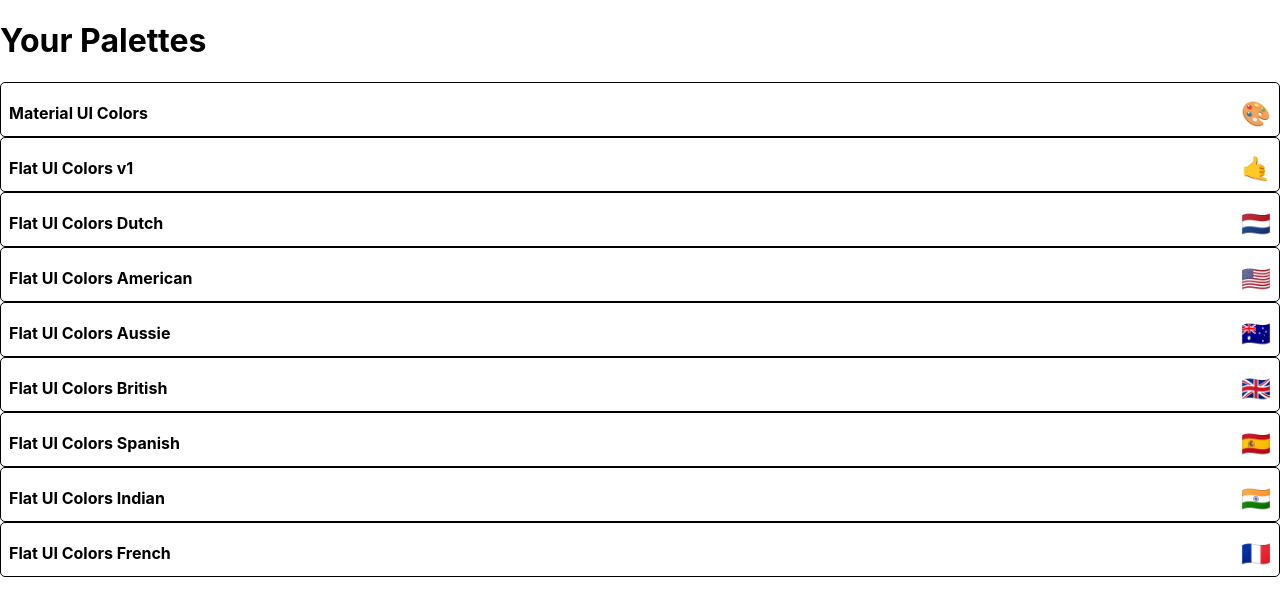
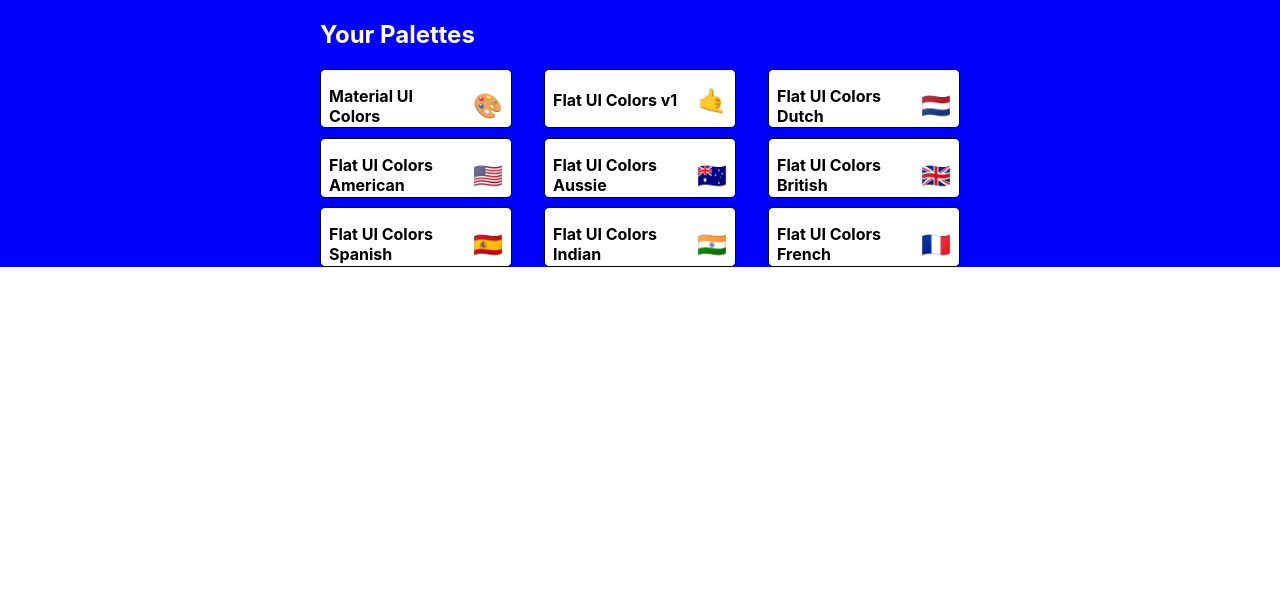
Before and after one commit to WilliamSole/React-Color-Palette, a React (Create React App) app: page / in a window 1280 px wide. Shown: the top 616 px of the page. Built offline with nearby package versions, Linux system fonts and the light colour scheme.

Commit message:
start styling PaletteList

```diff
--- a/src/PaletteList.js
+++ b/src/PaletteList.js
@@ -1,20 +1,57 @@
 import React, { Component } from 'react';
 import MiniPalette from './MiniPalette';
 import { Link } from 'react-router-dom';
+import { withStyles } from '@material-ui/styles';
+
+const styles = {
+    root: {
+        backgroundColor: 'blue',
+        height: '100%',
+        display: 'flex',
+        alignItems: 'flex-start',
+        justifyContent: 'center'
+    },
+    container: {
+        width: '50%',
+        display: 'flex',
+        alignItems: 'flex-start',
+        flexDirection: 'column',
+        flexWrap: 'wrap'
+    },
+    nav: {
+        display: 'flex',
+        width: '100%',
+        justifyContent: 'space-between',
+        color: 'white'
+    },
+    palettes: {
+        boxSizing: 'border-box',
+        width: '100%',
+        display: 'grid',
+        gridTemplateColumns: 'repeat(3, 30%)',
+        gridGap: '5%'
+    }
+}
 
 class PaletteList extends Component {
     render(){
-        const { palettes } = this.props;
+        const { palettes, classes } = this.props;
         return(
-            <div>
-                <h1>Your Palettes</h1>
-                { palettes.map(palette => {
-                    return(
-                        <MiniPalette {...palette} />
-                    )
-                })}
+            <div className={classes.root}>
+                <div className={classes.container}>
+                    <nav className={classes.nav}>
+                        <h1>Your Palettes</h1>
+                    </nav>
+                    <div className={ classes.palettes } >
+                        {palettes.map(palette => {
+                            return (
+                                <MiniPalette {...palette} />
+                            )
+                        })}
+                    </div>
+                </div>
             </div>
         )
     }
 }
-export default PaletteList;
+export default withStyles(styles)(PaletteList);
```
